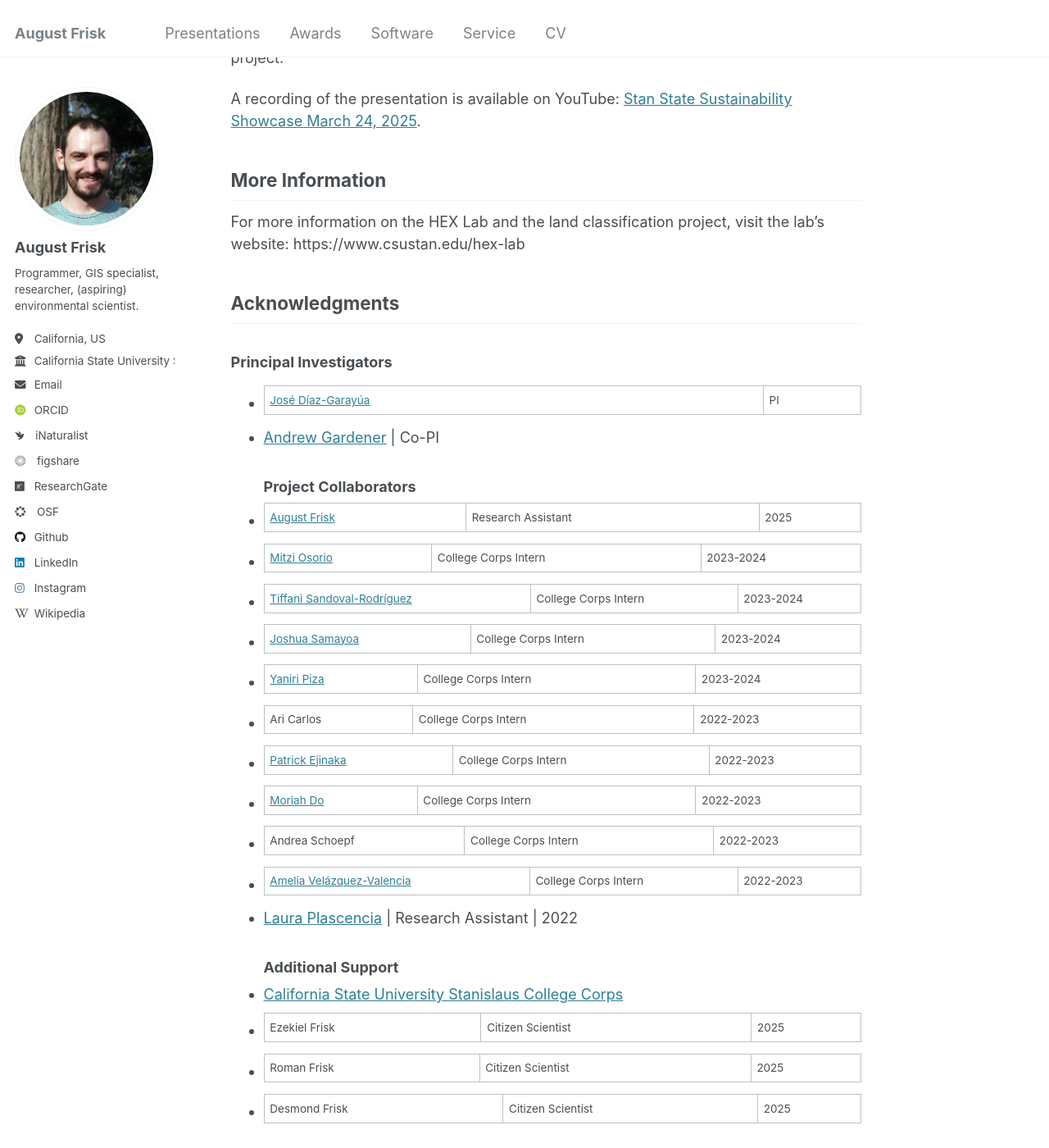
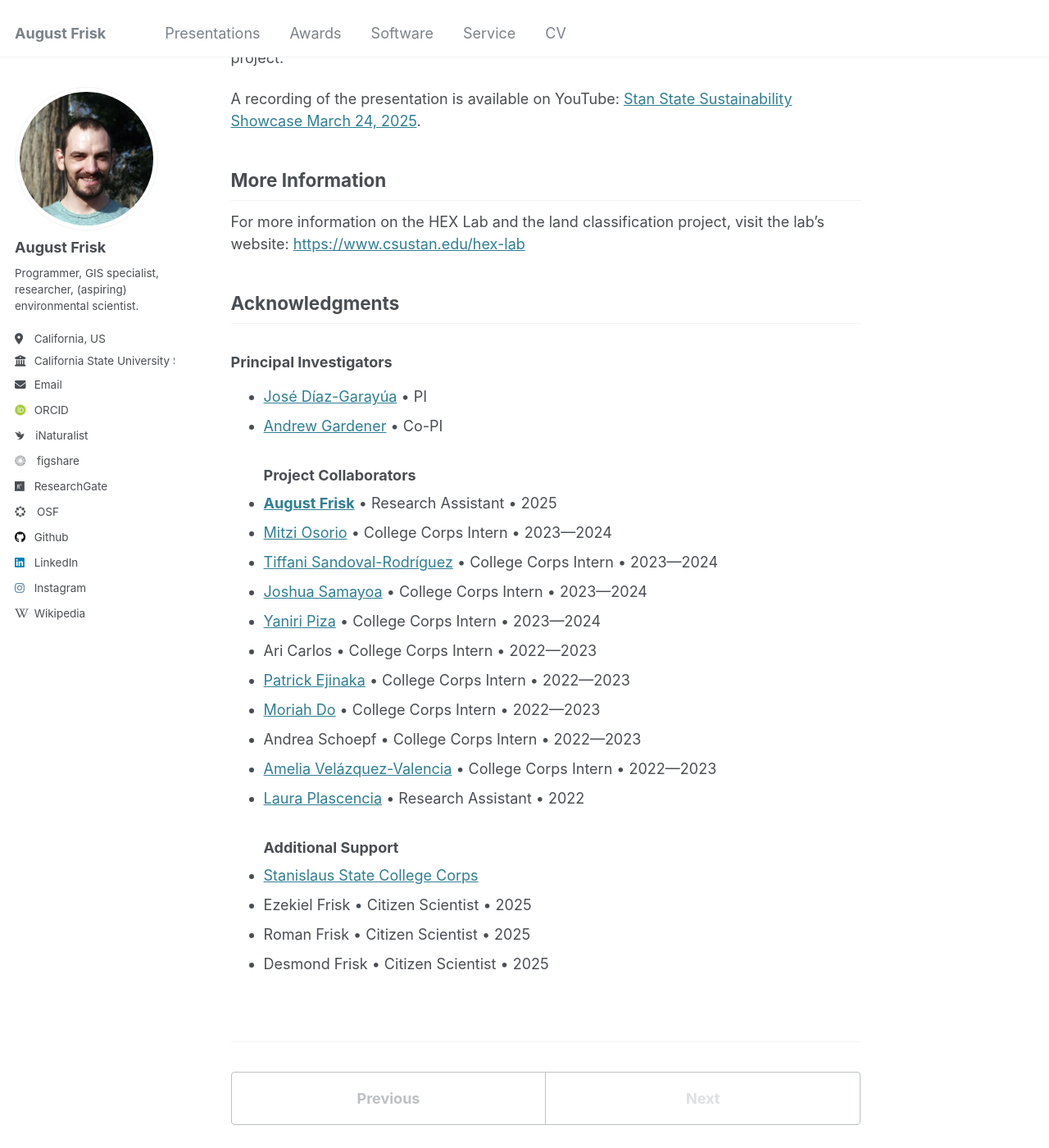
Before and after one commit to 4N0NYM0U5MY7H/4N0NYM0U5MY7H.github.io, a Jekyll site: the page built from _presentations/2025-03-24-land-classification.md, in a window 1280 px wide and 1400 px high, scrolled down 336 px. Shown: the whole window at 82% size. Built offline with Jekyll 4.4.1, drawn with Linux system fonts in a browser that asks for light colours; some web fonts are replaced.

Commit message:
fix rendering issue

```diff
--- a/_presentations/2025-03-24-land-classification.md
+++ b/_presentations/2025-03-24-land-classification.md
@@ -14,26 +14,26 @@ A recording of the presentation is available on YouTube: [Stan State Sustainabil
 
 ## More Information
 For more information on the HEX Lab and the land classification project, visit the lab's website:
-https://www.csustan.edu/hex-lab
+[https://www.csustan.edu/hex-lab](https://www.csustan.edu/hex-lab)
 
 ## Acknowledgments
 ### Principal Investigators
-* [José Díaz-Garayúa](https://www.linkedin.com/in/jos%C3%A9-d%C3%ADaz-garay%C3%BAa-78153821/) | PI
-* [Andrew Gardener](https://www.linkedin.com/in/andy-gardner-69649b1b/) | Co-PI
+* [José Díaz-Garayúa](https://www.linkedin.com/in/jos%C3%A9-d%C3%ADaz-garay%C3%BAa-78153821/) • PI
+* [Andrew Gardener](https://www.linkedin.com/in/andy-gardner-69649b1b/) • Co-PI
 ### Project Collaborators
-* [August Frisk](https://www.linkedin.com/in/august-frisk/) | Research Assistant | 2025
-* [Mitzi Osorio](https://www.linkedin.com/in/mitzi-osorio-b6a910295/) | College Corps Intern | 2023-2024
-* [Tiffani Sandoval-Rodríguez](https://www.linkedin.com/in/tiffani-sandoval/) | College Corps Intern | 2023-2024
-* [Joshua Samayoa](https://www.linkedin.com/in/joshua-samayoa/) | College Corps Intern | 2023-2024
-* [Yaniri Piza](https://www.linkedin.com/in/yaniri-piza-41362129a/) | College Corps Intern | 2023-2024
-* Ari Carlos | College Corps Intern | 2022-2023
-* [Patrick Ejinaka](https://www.linkedin.com/in/patrick-ejinaka-1392a6208/) | College Corps Intern | 2022-2023
-* [Moriah Do](https://www.linkedin.com/in/moriah-do-5198791a4/) | College Corps Intern | 2022-2023
-* Andrea Schoepf | College Corps Intern | 2022-2023
-* [Amelia Velázquez-Valencia](https://www.linkedin.com/in/ameliavelazquezvalencia/) | College Corps Intern | 2022-2023
-* [Laura Plascencia](https://www.linkedin.com/in/laura-plascencia-b4663b210/) | Research Assistant | 2022
+* [**August Frisk**](https://www.linkedin.com/in/august-frisk/) • Research Assistant • 2025
+* [Mitzi Osorio](https://www.linkedin.com/in/mitzi-osorio-b6a910295/) • College Corps Intern • 2023—2024
+* [Tiffani Sandoval-Rodríguez](https://www.linkedin.com/in/tiffani-sandoval/) • College Corps Intern • 2023—2024
+* [Joshua Samayoa](https://www.linkedin.com/in/joshua-samayoa/) • College Corps Intern • 2023—2024
+* [Yaniri Piza](https://www.linkedin.com/in/yaniri-piza-41362129a/) • College Corps Intern • 2023—2024
+* Ari Carlos • College Corps Intern • 2022—2023
+* [Patrick Ejinaka](https://www.linkedin.com/in/patrick-ejinaka-1392a6208/) • College Corps Intern • 2022—2023
+* [Moriah Do](https://www.linkedin.com/in/moriah-do-5198791a4/) • College Corps Intern • 2022—2023
+* Andrea Schoepf • College Corps Intern • 2022—2023
+* [Amelia Velázquez-Valencia](https://www.linkedin.com/in/ameliavelazquezvalencia/) • College Corps Intern • 2022—2023
+* [Laura Plascencia](https://www.linkedin.com/in/laura-plascencia-b4663b210/) • Research Assistant • 2022
 ### Additional Support
-* [California State University Stanislaus College Corps](https://www.csustan.edu/college-corps)
-* Ezekiel Frisk | Citizen Scientist | 2025
-* Roman Frisk | Citizen Scientist | 2025
-* Desmond Frisk | Citizen Scientist | 2025
+* [Stanislaus State College Corps](https://www.csustan.edu/college-corps)
+* Ezekiel Frisk • Citizen Scientist • 2025
+* Roman Frisk • Citizen Scientist • 2025
+* Desmond Frisk • Citizen Scientist • 2025
```
Also changed, not shown: _presentations/2024-10-24-cgs-field-trips.md (+2 -2 lines).
